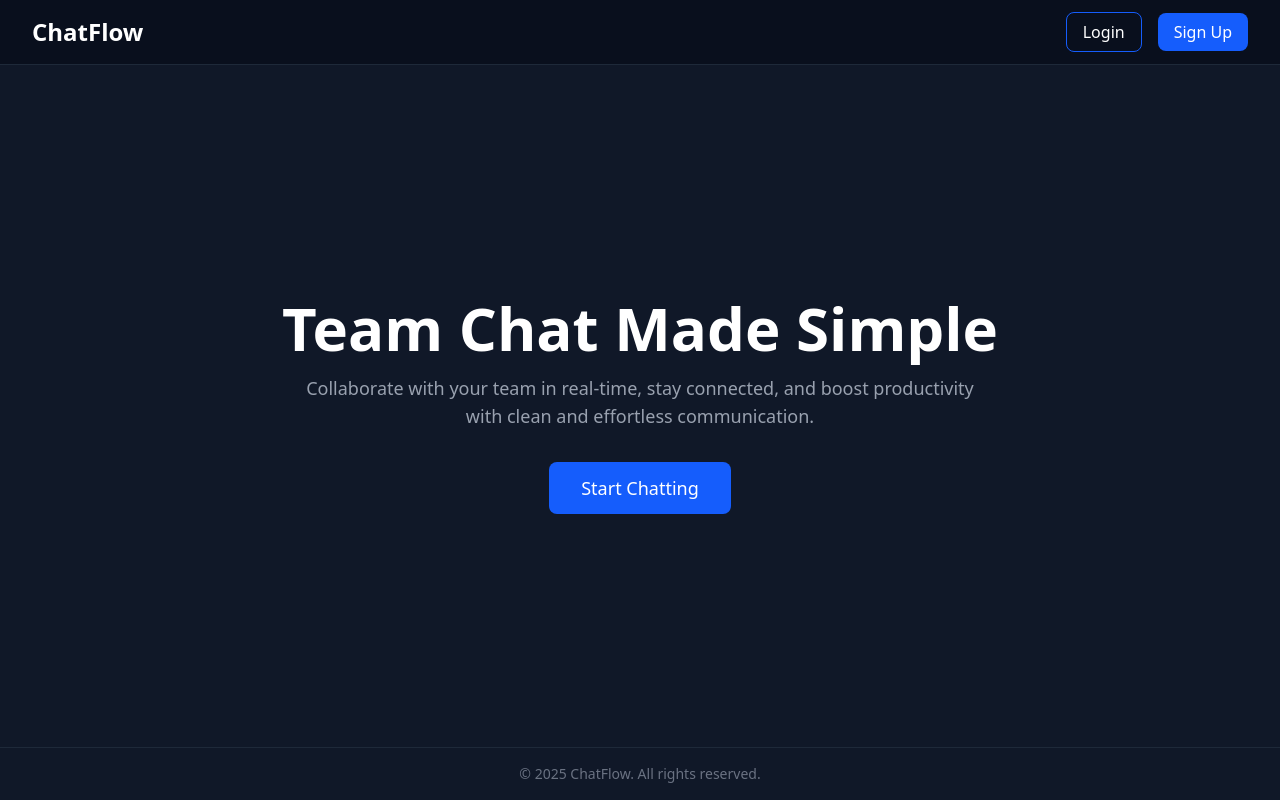
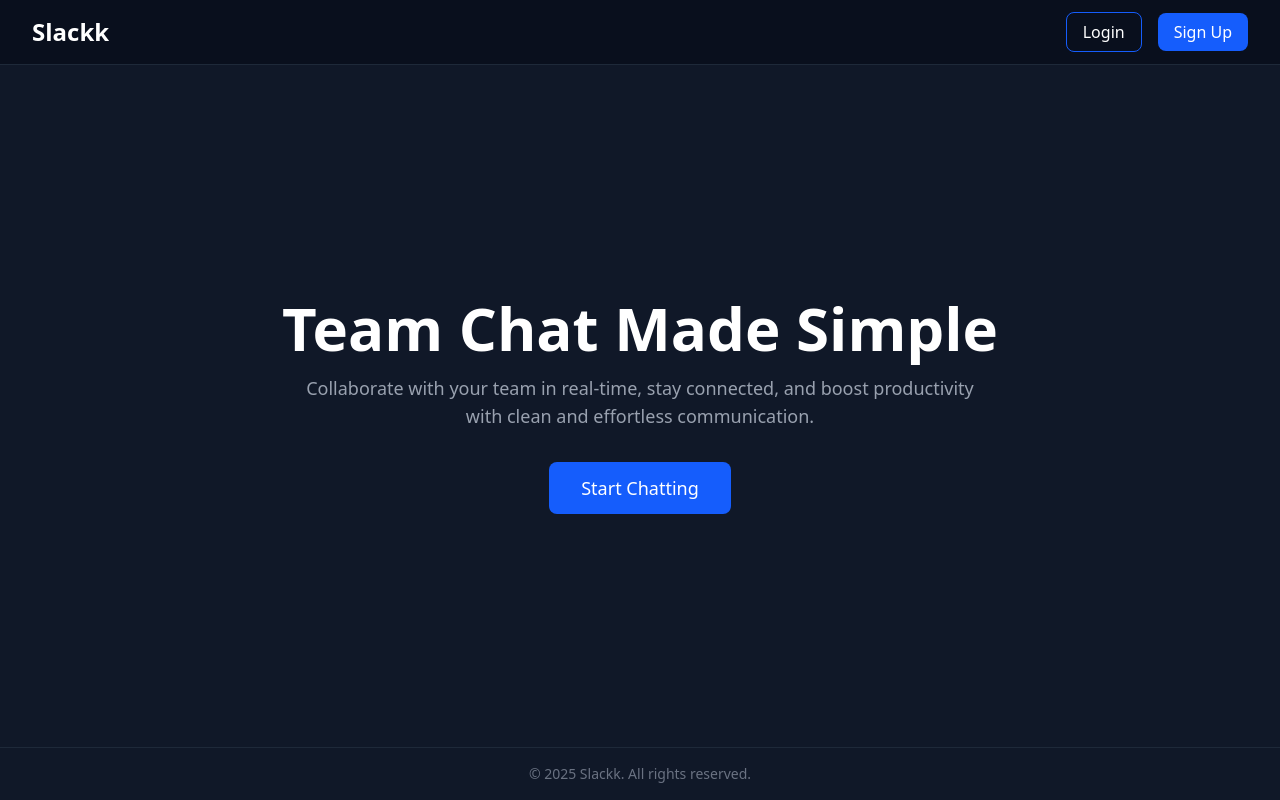
Before and after one commit to turtlebeasts/slack-frontend, a React app: page / in a window 1280 px wide. Built offline with nearby package versions, Linux system fonts and the light colour scheme; no server answers; the HTML template or start-up script is replaced by a standard one.

Commit message:
App name changed on Landing page

```diff
--- a/src/features/landing/LandingPage.jsx
+++ b/src/features/landing/LandingPage.jsx
@@ -3,7 +3,7 @@ export default function LandingPage() {
     <div className="flex flex-col min-h-screen bg-gray-900 text-white">
       {/* Navbar */}
       <header className="flex justify-between items-center px-8 py-4 bg-gray-950/50 border-b border-gray-800">
-        <h1 className="text-2xl font-semibold">ChatFlow</h1>
+        <h1 className="text-2xl font-semibold">Slackk</h1>
         <div className="space-x-4">
           <a
             href="/login"
@@ -21,7 +21,7 @@ export default function LandingPage() {
       </header>
 
       {/* Hero Section */}
-      <main className="flex flex-col items-center justify-center flex-grow text-center px-6">
+      <main className="flex flex-col items-center justify-center grow text-center px-6">
         <h2 className="text-4xl md:text-6xl font-bold mb-4">
           Team Chat Made Simple
         </h2>
@@ -40,7 +40,7 @@ export default function LandingPage() {
 
       {/* Footer */}
       <footer className="text-center py-4 border-t border-gray-800 text-gray-500 text-sm">
-        © {new Date().getFullYear()} ChatFlow. All rights reserved.
+        © {new Date().getFullYear()} Slackk. All rights reserved.
       </footer>
     </div>
   );
```
